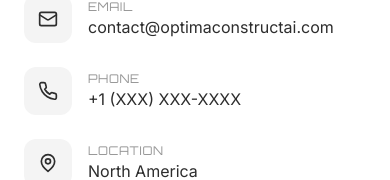
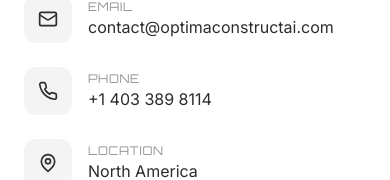
Before and after one commit to Mheek-frosh/OptimaConstruct, a React (Vite) app: page /contact in a window 390 px wide. Shown: the part 521-701 px from the top of the page. Built offline with nearby package versions, Linux system fonts and the light colour scheme.

Commit message:
added  phone no

```diff
--- a/src/pages/ContactPage.jsx
+++ b/src/pages/ContactPage.jsx
@@ -55,7 +55,7 @@ const ContactPage = () => {
                   </div>
                   <div>
                     <p className="font-orbitron text-xs uppercase tracking-wider text-charcoal/50 dark:text-white/50">Phone</p>
-                    <p className="font-inter text-charcoal dark:text-white">+1 (XXX) XXX-XXXX</p>
+                    <p className="font-inter text-charcoal dark:text-white">+1 403 389 8114</p>
                   </div>
                 </div>
                 <div className="flex items-center gap-4 text-charcoal/80 dark:text-white/80">
```
Also changed, not shown: 1 other file (tests, documents, lock files or other folders).
